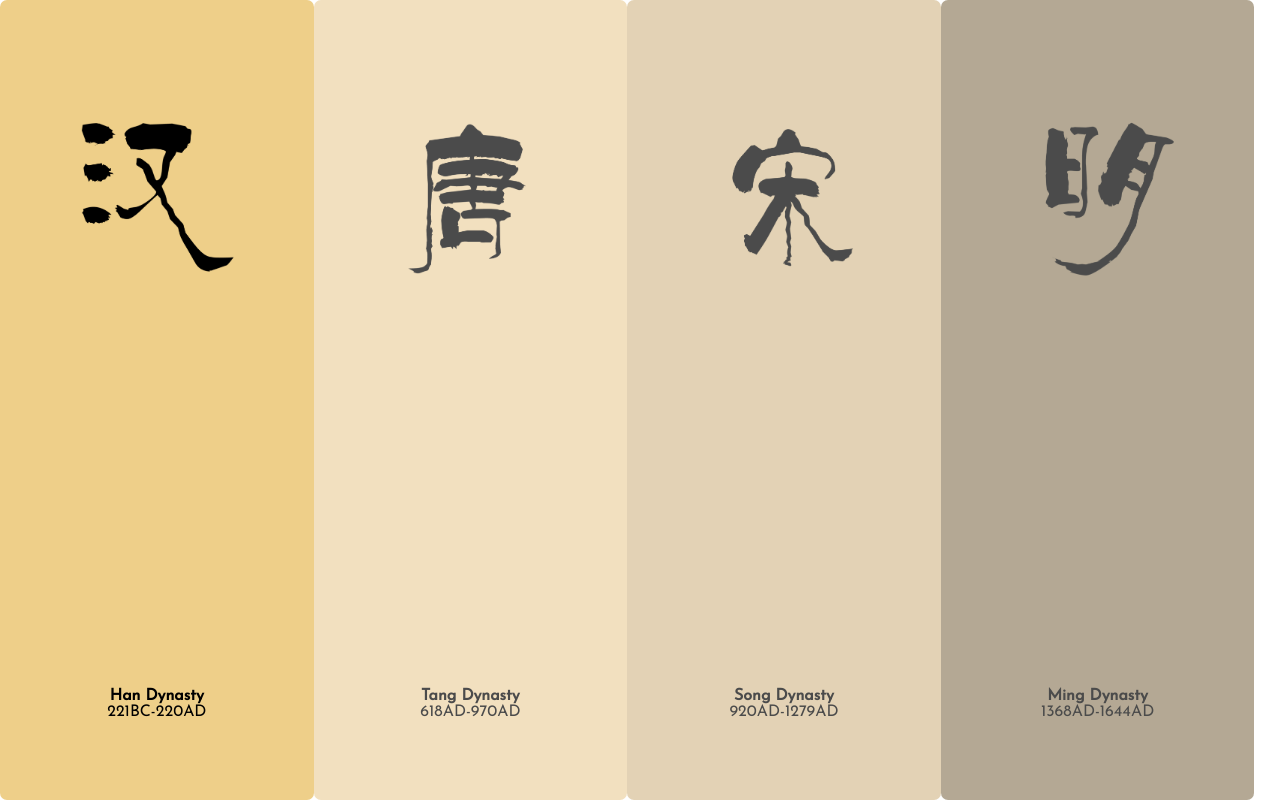
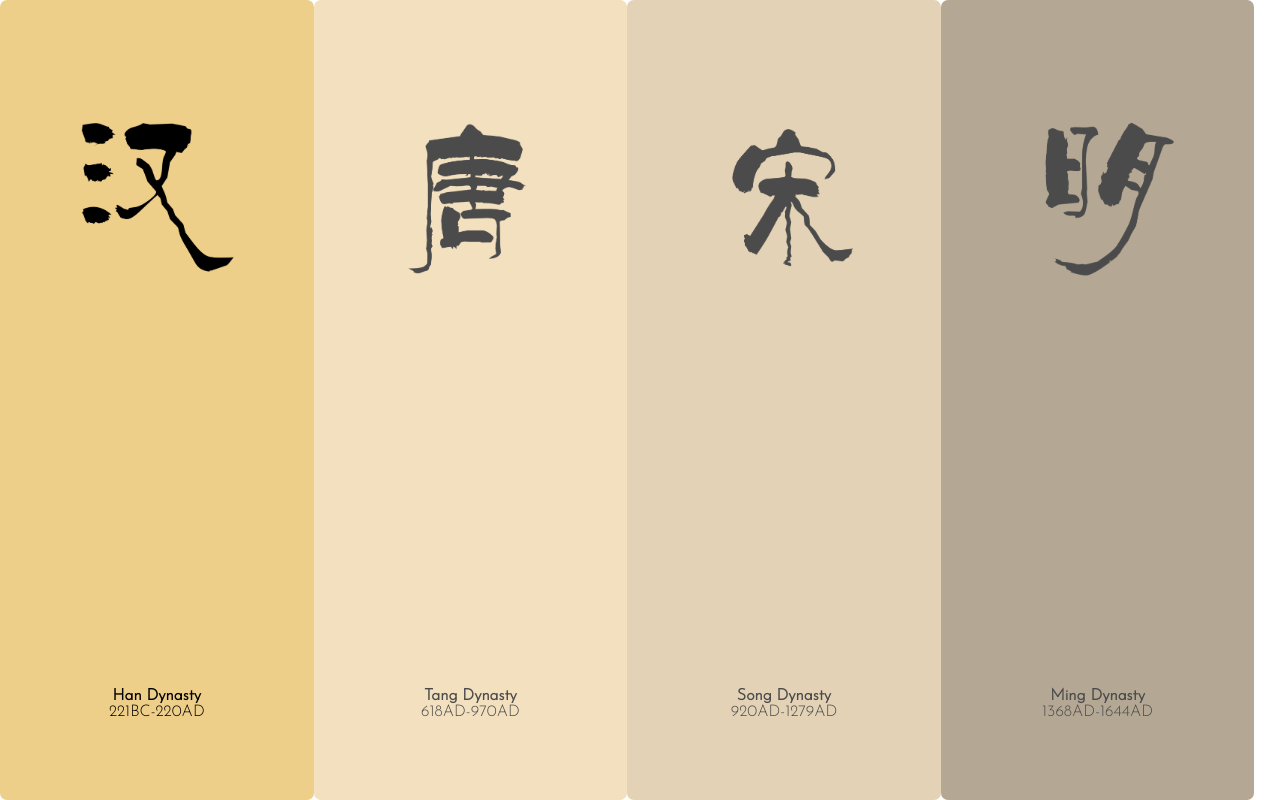
Before and after one commit to UmonF/Proj4, a plain HTML site: page index.html in a window 1280 px wide. Drawn offline with nearby package versions, Linux system fonts and the light colour scheme.

Commit message:
changed font family

```diff
--- a/index.html
+++ b/index.html
@@ -10,7 +10,7 @@
       integrity="sha256-hwg4gsxgFZhOsEEamdOYGBf13FyQuiTwlAQgxVSNgt4="
       crossorigin="anonymous"></script>
 	<link href="style.css" rel="stylesheet" type="text/css">
-	<link rel="stylesheet" type="text/css" href="//fonts.googleapis.com/css?family=Josefin+Sans" />
+	<link href="https://fonts.googleapis.com/css?family=Josefin+Sans:300" rel="stylesheet">
 	<script type="text/javascript" src="script.js"></script>
 
 </head>
--- a/style.css
+++ b/style.css
@@ -4,7 +4,7 @@
 }
 
 p{
-	font-family: 'Josefin Sans';
+	font-family: 'Josefin Sans', sans-serif;
 	margin: 10px;
 	box-sizing:border-box;
 }
@@ -133,7 +133,7 @@ div.dynasty{
 	transform:rotate(90deg);
 	transform-origin:top;
 	font-size:3em;
-	width:30vw;
+	width:31vw;
 	opacity:.5;
 	color:white;
 }
```
